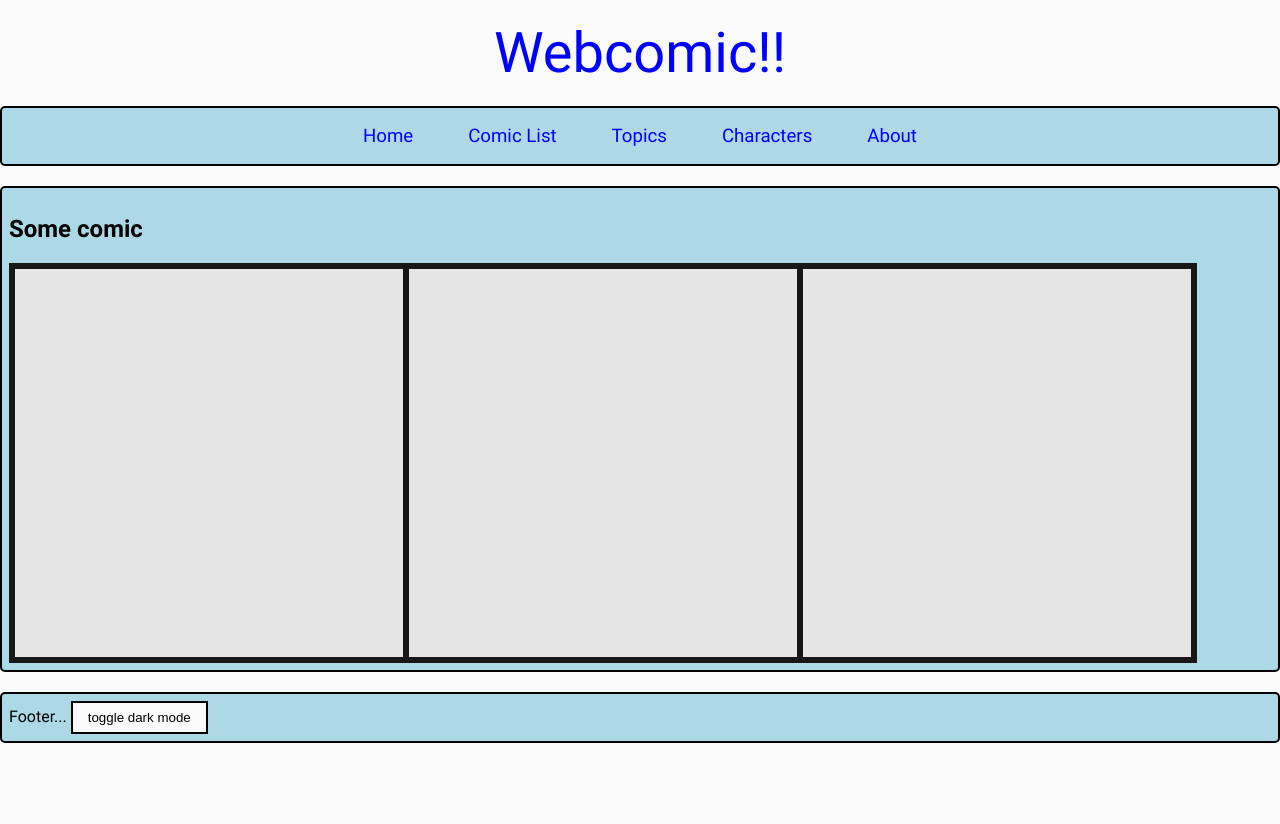
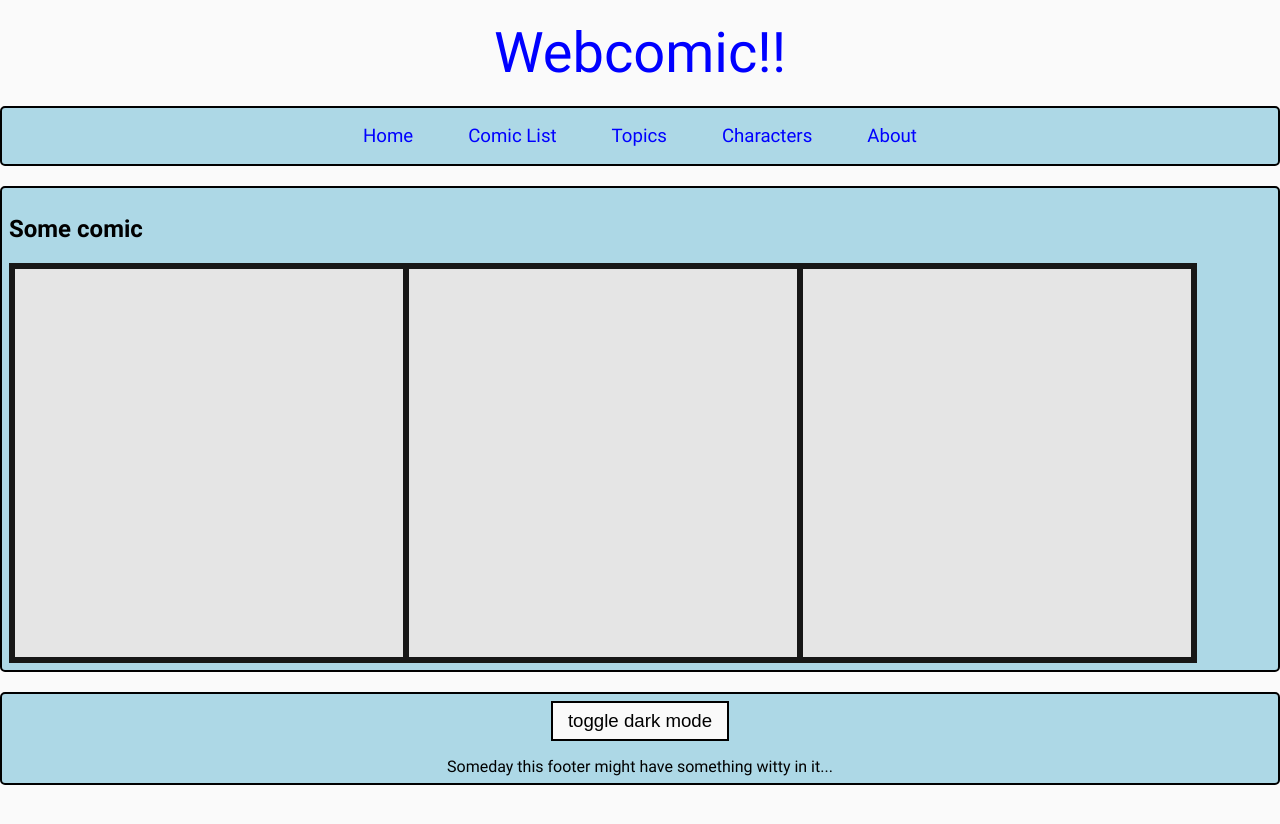
Before and after one commit to rollerozxa/comic-thing, a Jekyll site: the page built from index.html, in a window 1280 px wide. Shown: the top 824 px of the page. Built offline with Jekyll 4.4.1, drawn with Linux system fonts in a browser that asks for light colours; the list of posts is cut into pages by our own code.

Commit message:
Improve footer

```diff
--- a/_layouts/default.html
+++ b/_layouts/default.html
@@ -35,9 +35,9 @@
 
 
 	<footer>
-		Footer...
+		<button id="toggledarkmode">toggle dark mode</button>
 
-		<button id="toggledarkmode">toggle dark mode</button>
+		<p>Someday this footer might have something witty in it...</p>
 	</footer>
 
 
--- a/_sass/base.scss
+++ b/_sass/base.scss
@@ -73,6 +73,14 @@ nav, article, footer {
 	padding: 7px;
 }
 
+footer {
+	text-align: center;
+
+	p {
+		margin-bottom: 0;
+	}
+}
+
 .title {
 	text-align: center;
 	font-size: 42pt;
@@ -133,6 +141,7 @@ $btnbg: #fafafa;
 #toggledarkmode {
 	background-color: $btnbg;
 	border: 2px solid black;
+	font-size: 14pt;
 	padding: 7px 15px;
 
 	&:hover {
```
